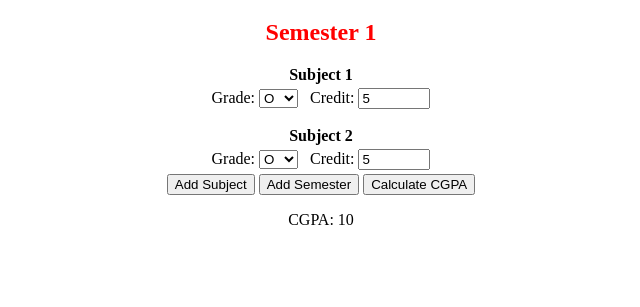
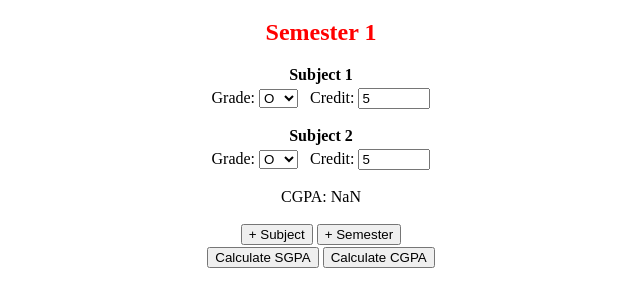
Before and after one commit to Titus-M-Sunil/cgpa-calculator, a plain HTML site: page index.html in a window 1280 px wide. Both pictures are taken after typing "5", "5" into the empty fields and a click on the button "Calculate CGPA". Shown: the part 61-368 px from the top of the page, without its empty margins (319-959 px from the left). Drawn offline with Linux system fonts and the light colour scheme.

Commit message:
Added calculate sgpa button
- also changed the onclick in html to event listeners in javascript
- changed calculation methods for sgpa and cgpa
- still needs work in calculations

```diff
--- a/index.css
+++ b/index.css
@@ -1,6 +1,6 @@
 body {
   text-align: center;
-  min-width: 400px;
+  min-width: 300px;
 }
 
 button {
--- a/index.html
+++ b/index.html
@@ -11,12 +11,14 @@
   <h2 id="semester-el-1" class="semesters">Semester 1</h2>
 
   <div id="new-input-container"> </div>
-  <button onclick="createNewInputFields()">Add Subject</button>
 
-  <button id="semester-btn">Add Semester</button>
-
-  <button onclick="calculateCGPA()">Calculate CGPA</button>
-  <p id="cgpa-el">CGPA: </p>
+  <div id="button-container">
+    <button id="subject-btn">+ Subject</button>
+    <button id="semester-btn">+ Semester</button>
+    <br>
+    <button id="sgpa-btn">Calculate SGPA</button>
+    <button id="cgpa-btn">Calculate CGPA</button>
+  </div>
 
   <script src="index.js"></script>
 </body>
--- a/index.js
+++ b/index.js
@@ -1,6 +1,6 @@
 let sum = 0;
 let index = 1;
-let cgpaEl = document.getElementById("cgpa-el")
+let titleIndex = 1;
 let gradeValue = 0
 let creditValue = 0
 let numerator = 0
@@ -12,12 +12,15 @@ window.onload = function () {
   createNewInputFields()
 }
 
+const subjectBtn = document.getElementById("subject-btn")
+subjectBtn.addEventListener("click", createNewInputFields.bind())
+
 function createNewInputFields() {
-  // New subject title
+    // New subject title
   const newSubject = document.createElement("p");
   newSubject.id = "subject-el-" + index
   newSubject.className = "subjects"
-  newSubject.innerText = "Subject " + index
+  newSubject.innerText = "Subject " + titleIndex
   container.appendChild(newSubject)
 
   // Select-element for grades
@@ -26,6 +29,7 @@ function createNewInputFields() {
 
   const newSelect = document.createElement("select")
   newSelect.id = "grade-el-" + index
+  newSelect.className = "grades"
   newLabel.htmlFor = "grade-el-" + index
   container.appendChild(newLabel)
   container.appendChild(newSelect)
@@ -47,6 +51,7 @@ function createNewInputFields() {
 
   const newInput = document.createElement("input")
   newInput.id = "credit-el-" + index
+  newInput.className = "credits"
   newLabel.htmlFor = "credit-el-" + index
   newInput.setAttribute("type", "number")
   newInput.setAttribute("min", "0")
@@ -58,6 +63,7 @@ function createNewInputFields() {
   const lineBreak = document.createElement("br");
   container.appendChild(lineBreak)
 
+  titleIndex++
   index++
 }
 
@@ -70,25 +76,56 @@ semesterBtn.addEventListener("click", function () {
   newSem.className = "semesters"
   newSem.textContent = "Semester " + semIndex
   container.appendChild(newSem)
+
   semIndex++
-  index = 1
+  titleIndex = 1
 
   createNewInputFields()
   createNewInputFields()
 })
 
-function calculateCGPA() {
-  for(let i=1; i<index; i++) {
+const cgpaEl = document.getElementById("cgpa-el")
+const cgpaBtn = document.getElementById("cgpa-btn")
+const sgpaEl = document.getElementById("sgpa-el")
+const sgpaBtn = document.getElementById("sgpa-btn")
+const buttonContainer = document.getElementById("button-container")
+
+// Array to hold SGPAs of semesters to later calculate for CGPA
+let sgpaList = []
+let initial = 1
+
+sgpaBtn.addEventListener("click", function () {
+  for(i=initial; i<index; i++) {
+    console.log("initial=", initial)
+    console.log("index=", index)
     creditValue = parseFloat(document.getElementById("credit-el-" + i).value)
     gradeValue = parseInt(document.getElementById("grade-el-" + i).value)
-    console.log(creditValue)
-    console.log(gradeValue)
+    console.log("credit=",creditValue)
+    console.log("grade=",gradeValue)
     numerator += gradeValue * creditValue;
-    console.log(numerator)
+    console.log("numerator=",numerator)
     denominator += creditValue;
-    console.log(denominator)
+    console.log("denominator=",denominator)
   }
-  let calculatedCGPA = numerator / denominator
-  console.log(calculatedCGPA)
-  cgpaEl.textContent = "CGPA: " + calculatedCGPA
-}
+  let calculatedSGPA = numerator / denominator
+  sgpaList.push(calculatedSGPA)
+  console.log(sgpaList)
+
+  const newParaSGPA = document.createElement("p")
+  newParaSGPA.textContent = "SGPA: " + calculatedSGPA.toFixed(2)
+  container.appendChild(newParaSGPA)
+
+  initial = index
+})
+
+let cgpaSum = 0
+cgpaBtn.addEventListener("click", function () {
+  for(let i=0; i<sgpaList.length; i++) {
+    cgpaSum += sgpaList[i]
+  }
+  const totalCGPA = cgpaSum / sgpaList.length
+
+  const newParaCGPA = document.createElement("p")
+  newParaCGPA.textContent = "CGPA: " + totalCGPA.toFixed(2)
+  container.appendChild(newParaCGPA)
+})
```
